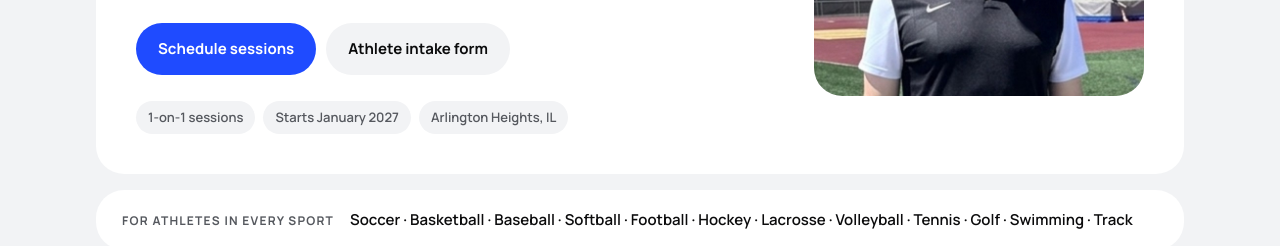
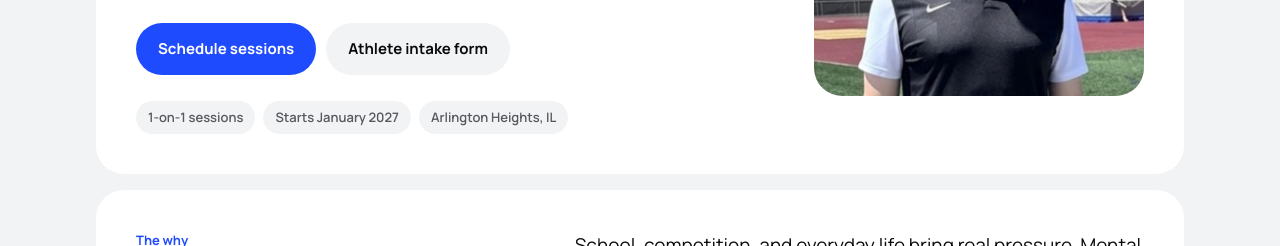
Before and after one commit to nss212-svg/steele-mental-performance, a plain HTML site: page public/index.html in a window 1280 px wide. Shown: the part 377-623 px from the top of the page. Drawn offline with Linux system fonts and the light colour scheme.

Commit message:
Remove sports list per Mike
Co-Authored-By: Claude Opus 5.5 <noreply@anthropic.com>
Claude-Session: https://claude.ai/code/session_01Rm9VXrzCbTY28UnwqFm7GE

```diff
--- a/public/index.html
+++ b/public/index.html
@@ -178,10 +178,6 @@ footer .wrap { display: flex; justify-content: space-between; gap: 12px; flex-wr
     <img class="arch" src="mike.jpg" alt="Coach Mike Steele" width="330" height="318">
   </section>
 
-  <div class="card sports" aria-label="Sports">
-    <b>For athletes in every sport</b>
-    <span>Soccer &middot; Basketball &middot; Baseball &middot; Softball &middot; Football &middot; Hockey &middot; Lacrosse &middot; Volleyball &middot; Tennis &middot; Golf &middot; Swimming &middot; Track</span>
-  </div>
 
   <section class="card why">
     <div>
```
